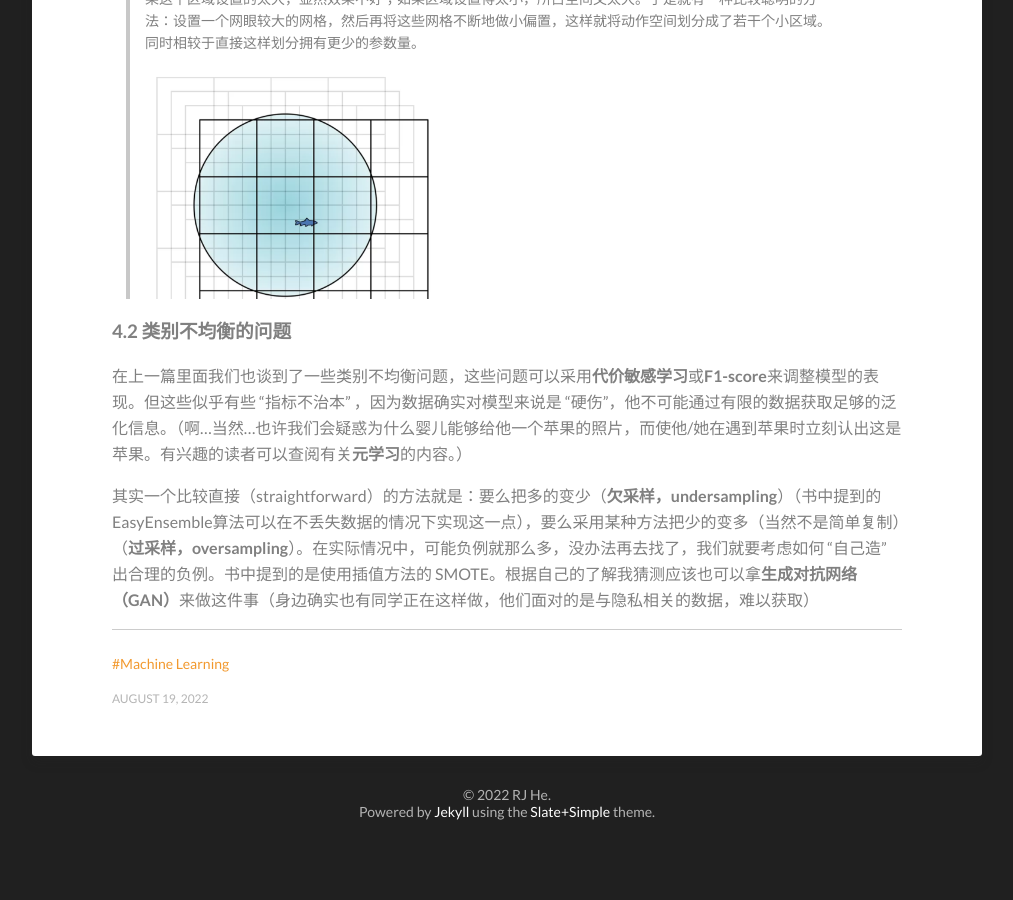
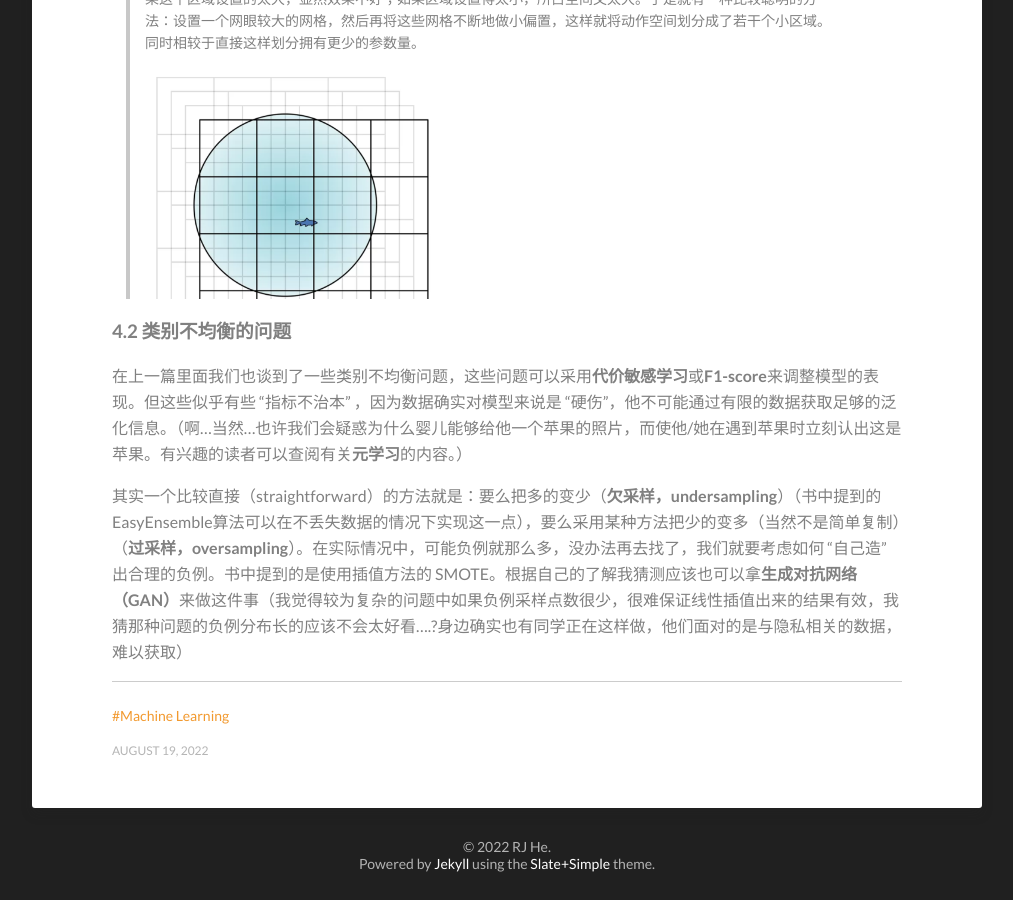
Before and after one commit to hrjtju/hrjtju.github.io, a Jekyll site: the page built from _posts/2022-08-19-DatawhaleML-2.md, in a window 1280 px wide and 900 px high, scrolled down 3994 px. Shown: the whole window, without its empty margins (133-1146 px from the left). Built offline with Jekyll 4.4.1, drawn with Linux system fonts in a browser that asks for light colours; formulas are drawn with MathJax 3; before the commit the page ends 4842 px from its top, so only the background shows below that.

Commit message:
Update 2022-08-19-DatawhaleML-2.md

```diff
--- a/_posts/2022-08-19-DatawhaleML-2.md
+++ b/_posts/2022-08-19-DatawhaleML-2.md
@@ -265,4 +265,4 @@ $$
 
 
 
-其实一个比较直接（straightforward）的方法就是：要么把多的变少（**欠采样，undersampling**）（书中提到的EasyEnsemble算法可以在不丢失数据的情况下实现这一点），要么采用某种方法把少的变多（当然不是简单复制）（**过采样，oversampling**）。在实际情况中，可能负例就那么多，没办法再去找了，我们就要考虑如何 “自己造” 出合理的负例。书中提到的是使用插值方法的 SMOTE。根据自己的了解我猜测应该也可以拿**生成对抗网络（GAN）**来做这件事（身边确实也有同学正在这样做，他们面对的是与隐私相关的数据，难以获取）
+其实一个比较直接（straightforward）的方法就是：要么把多的变少（**欠采样，undersampling**）（书中提到的EasyEnsemble算法可以在不丢失数据的情况下实现这一点），要么采用某种方法把少的变多（当然不是简单复制）（**过采样，oversampling**）。在实际情况中，可能负例就那么多，没办法再去找了，我们就要考虑如何 “自己造” 出合理的负例。书中提到的是使用插值方法的 SMOTE。根据自己的了解我猜测应该也可以拿**生成对抗网络（GAN）**来做这件事（我觉得较为复杂的问题中如果负例采样点数很少，很难保证线性插值出来的结果有效，我猜那种问题的负例分布长的应该不会太好看….?身边确实也有同学正在这样做，他们面对的是与隐私相关的数据，难以获取）
```
